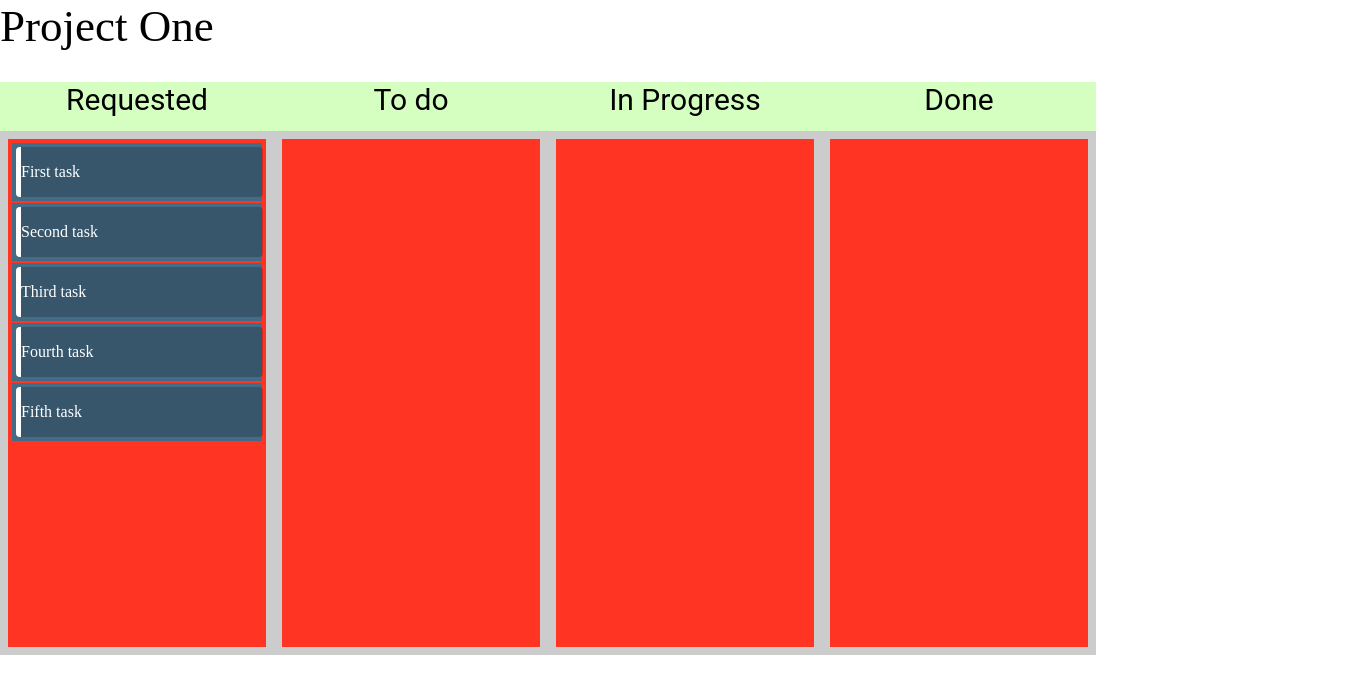
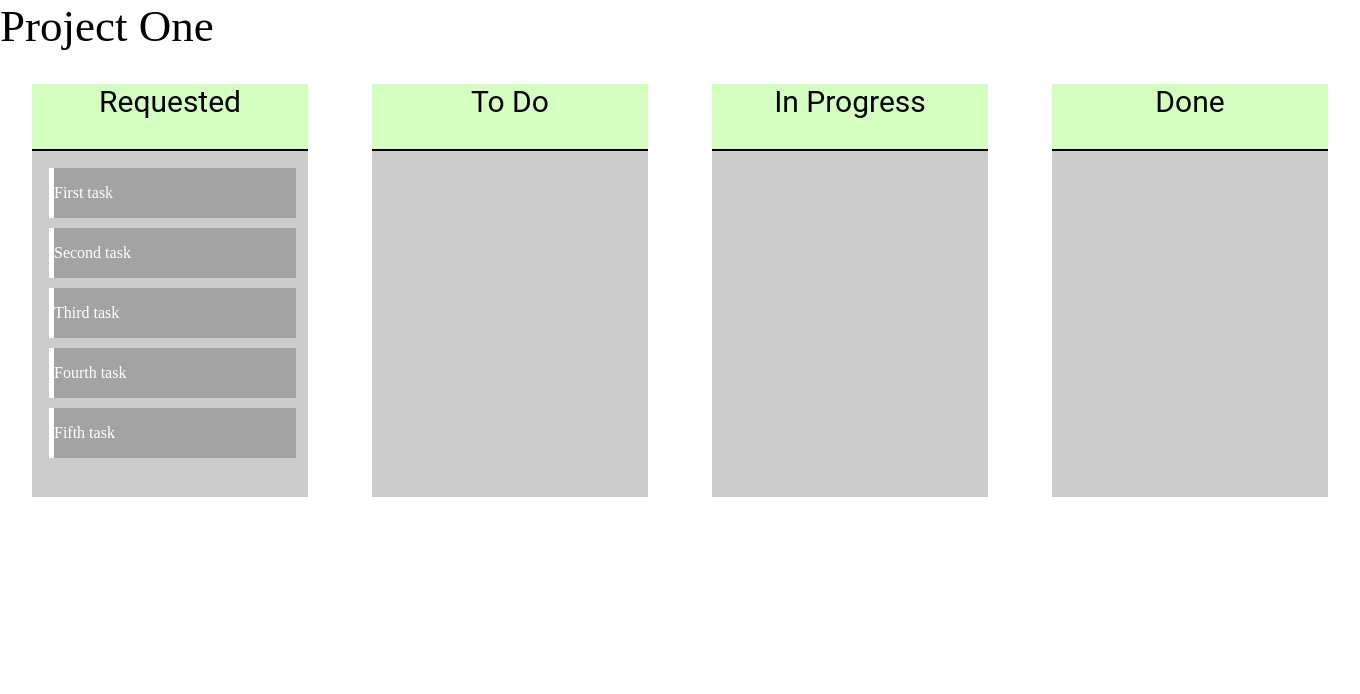
Before and after one commit to AndressaSchons/kanbanFake, a React (Vite) app: page / in a window 1280 px wide. Shown: the top 694 px of the page, 1360 px wide, since content can reach past the window. Built offline with nearby package versions, Linux system fonts and the light colour scheme.

Commit message:
Final With a Little CSS

```diff
--- a/src/Pages/home.tsx
+++ b/src/Pages/home.tsx
@@ -25,7 +25,7 @@ const columnsFromBackend = {
         items: itemsFromBackend,
     },
     [uuid()]: {
-        name: "To do",
+        name: "To Do",
         items: [],
     },
     [uuid()]: {
@@ -104,11 +104,11 @@ export const Home = () => {
                                                         style={{
                                                             background:
                                                                 snapshot.isDraggingOver
-                                                                    ? "#F45555"
-                                                                    : "#FF3422",
-                                                            padding: 4,
+                                                                    ? "#E5E5E5"
+                                                                    : "#CCCCCC",
+                                                            padding: 5,
                                                             width: 250,
-                                                            minHeight: 500,
+                                                            minHeight: 320,
                                                         }}
                                                     >
                                                         {column.items.map(
@@ -142,11 +142,6 @@ export const Home = () => {
                                                                                         padding:
                                                                                             "4px",
                                                                                         margin: "0 0 2px 0",
-
-                                                                                        backgroundColor:
-                                                                                            snapshot.isDragging
-                                                                                                ? "#260"
-                                                                                                : "#456C86",
                                                                                         color: "white",
                                                                                         ...provided
                                                                                             .draggableProps
--- a/src/components/Box/Box.tsx
+++ b/src/components/Box/Box.tsx
@@ -8,13 +8,20 @@ import {
     LayoutProps,
     border,
     BorderStyleProps,
+    BordersProps,
+    borders,
 } from "styled-system";
 
-type BoxProps = SpaceProps & ColorProps & LayoutProps & BorderStyleProps;
+type BoxProps = SpaceProps &
+    ColorProps &
+    LayoutProps &
+    BorderStyleProps &
+    BordersProps;
 
 export const Box = styled.div<BoxProps>`
     ${space}
     ${color}
     ${layout}
     ${border}
+    ${borders}
 `;
--- a/src/components/Card/Card.tsx
+++ b/src/components/Card/Card.tsx
@@ -18,14 +18,20 @@ export const Cards = ({ titlee, children }: propsColumn) => {
                 backgroundColor="backgroundCard"
                 minWidth="240px"
                 minHeight="172px"
-                borderStyle="2px solid #000"
+                margin="32px"
             >
-                <Top backgroundColor="#D5FFC1" minHeight="49px">
+                <Top
+                    backgroundColor="#D5FFC1"
+                    minHeight="30px"
+                    borderBottom="2px solid #000"
+                >
                     <Text
                         color="normalColor"
                         fontSize="title"
                         fontFamily="secondary"
-                        textAlign="center"
+                        justifyContent="center"
+                        justifyItems="center"
+                        display="flex"
                     >
                         {titlee}
                     </Text>
--- a/src/components/List/ListItem.tsx
+++ b/src/components/List/ListItem.tsx
@@ -10,7 +10,6 @@ export const ListItem: React.FC<ListItemProps> = ({ label }) => {
         <Column
             width="100%"
             bg="rgba(0, 0, 0, 0.2)"
-            borderRadius="4px"
             borderLeft="5px solid #fff"
         >
             <Text>{label}</Text>
--- a/src/components/Text/Text.tsx
+++ b/src/components/Text/Text.tsx
@@ -1,4 +1,4 @@
-import styled from "styled-components";
+import styled, { StyledProps } from "styled-components";
 import {
     ColorProps,
     color,
@@ -8,9 +8,18 @@ import {
     TypographyProps,
     fontSize,
     FontSizeProps,
+    flexbox,
+    FlexboxProps,
+    LayoutProps,
+    layout,
 } from "styled-system";
 
-type TextProps = TypographyProps & SpaceProps & ColorProps & FontSizeProps;
+type TextProps = TypographyProps &
+    SpaceProps &
+    ColorProps &
+    FontSizeProps &
+    FlexboxProps &
+    LayoutProps;
 
 export const Text = styled.p<TextProps>`
     color: #fff;
@@ -18,4 +27,6 @@ export const Text = styled.p<TextProps>`
     ${space}
     ${color}
     ${fontSize}
+    ${flexbox}
+    ${layout}
 `;
--- a/src/components/Top/Top.tsx
+++ b/src/components/Top/Top.tsx
@@ -6,12 +6,22 @@ import {
     SpaceProps,
     layout,
     LayoutProps,
+    border,
+    BorderStyleProps,
+    BordersProps,
+    borders,
 } from "styled-system";
 
-type TopProps = SpaceProps & ColorProps & LayoutProps;
+type TopProps = SpaceProps &
+    ColorProps &
+    LayoutProps &
+    BorderStyleProps &
+    BordersProps;
 
 export const Top = styled.div<TopProps>`
     ${space}
     ${color}
     ${layout}
+    ${border}
+    ${borders}
 `;
```
